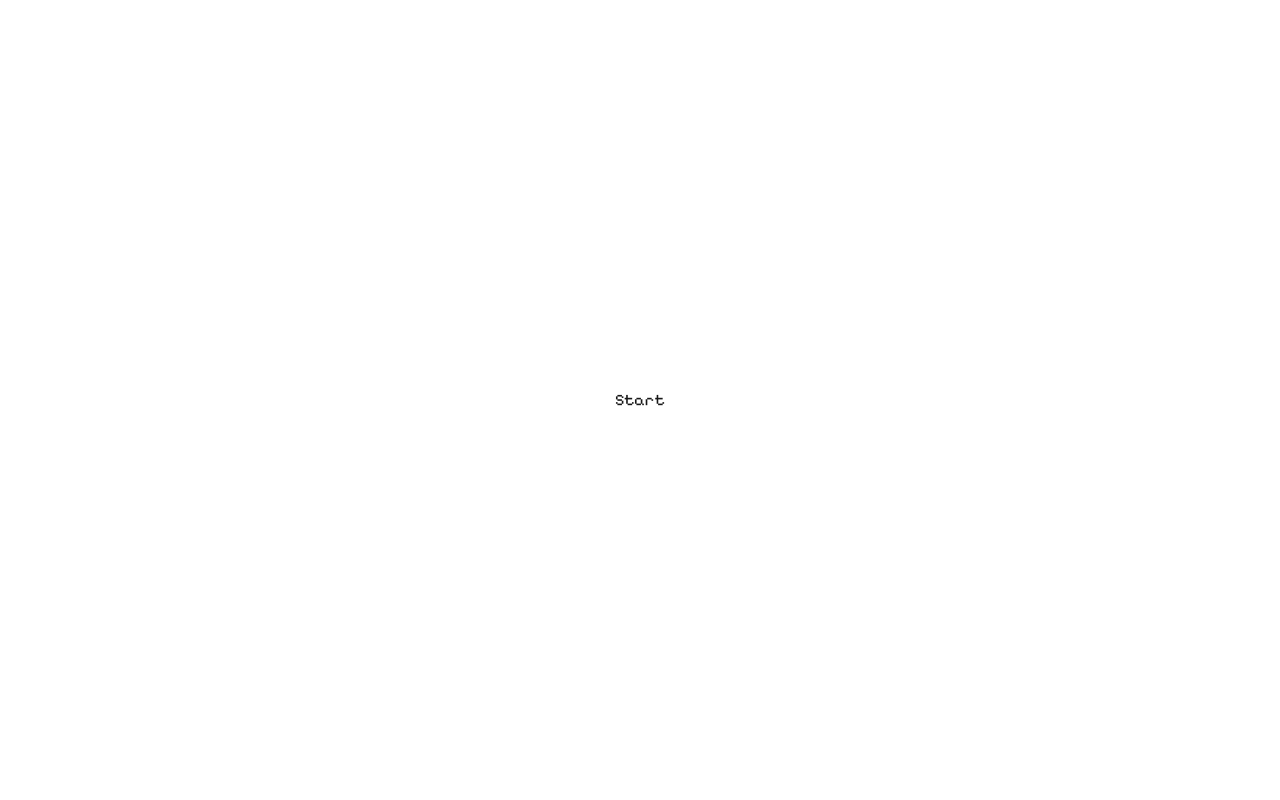
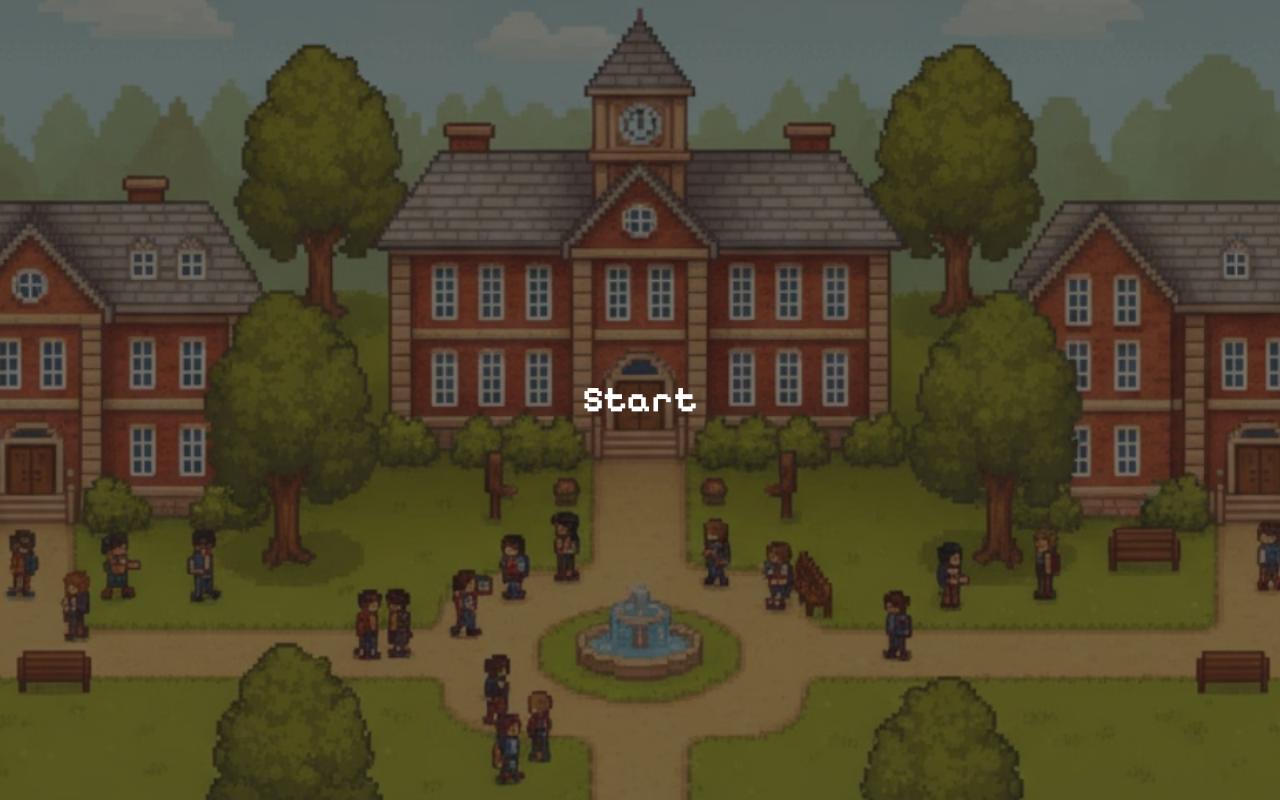
Before and after one commit to syenko/calhacks, a Next.js app in the folder frontend/: page / in a window 1280 px wide. Built offline with nearby package versions, Linux system fonts and the light colour scheme.

Commit message:
Start page

```diff
--- a/frontend/src/app/page.tsx
+++ b/frontend/src/app/page.tsx
@@ -1,5 +1,13 @@
+import Background from "@/components/Background";
 import Link from "next/link";
 
 export default function Home() {
-    return <Link href="/select">Start</Link>;
+    return (
+        <div>
+            <Background src={"/backgrounds/outside.png"} opacity={100} />
+            <div className="text-4xl text-white font-bold">
+                <Link href="/select">Start</Link>
+            </div>
+        </div>
+    );
 }
```
